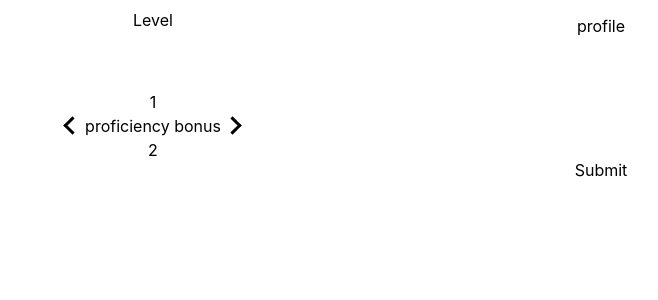
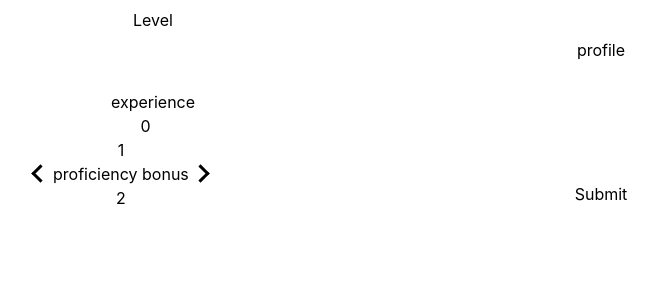
Before and after one commit to G-bot987/NextDnDCharacterManager, a Next.js app: page /components/buildcharactercomponents/cardcomponents/Profile in a window 1280 px wide. Shown: the top 300 px of the page, without its empty margins (39-697 px from the left). Built offline with nearby package versions, Linux system fonts and the light colour scheme.

Commit message:
form input for xp

```diff
--- a/pages/components/buildcharactercomponents/cardcomponents/Profile.tsx
+++ b/pages/components/buildcharactercomponents/cardcomponents/Profile.tsx
@@ -44,8 +44,13 @@ export default function Profile(Props: profileInterface) {
     }
   })();
 
+  const xpname = Object.keys(LvCardState);
+  console.log("xpname");
+  console.log(xpname);
+  console.log("---");
+  const { value, proBonus, experience } = LvCardState;
+
   useEffect(() => {
-    const { value, proBonus, experience } = LvCardState;
     const ReduxPayload = { value, proBonus, selected: true, experience };
     dispatch(levelValue(ReduxPayload));
   }, [changeCard]);
@@ -54,7 +59,18 @@ export default function Profile(Props: profileInterface) {
     <div className=" min-w-100 flex flex-row">
       <div className=" min-w-[30%] flex flex-col items-center space-y-8 pt-2 pb-2 ">
         <div className="">Level</div>
-        <div className=" flex flex-row justify-around min-w-[45%] border-solid border-white rounded-lg border-2 py-6 px-2">
+        <div className=" flex flex-col justify-around min-w-[45%] border-solid border-white rounded-lg border-2 py-6 px-2">
+          <div className="text-left flex flex-col text-center justify-between">
+            <label htmlFor={xpname[3]}>{xpname[3]}</label>
+            <input
+              className="text-center"
+              type="number"
+              id={xpname[3]}
+              name={xpname[3]}
+              defaultValue={`${experience}`}
+            />
+          </div>
+          <div className=" flex flex-row min-w-full">
             <div onClick={() => SetCardChange(changeCard - 1)}>
               <div className="w-6 h-full bg-white border-solid border-black rounded-full flex flex-col justify-center">
                 <div>
@@ -67,6 +83,7 @@ export default function Profile(Props: profileInterface) {
               <div className="w-6 h-full bg-white border-solid border-black rounded-full flex flex-col justify-center ">
                 <div>
                   <div className={styles.arrowright} />
+                </div>
               </div>
             </div>
           </div>
```
Lines whose indentation alone changed are shown as unchanged.
